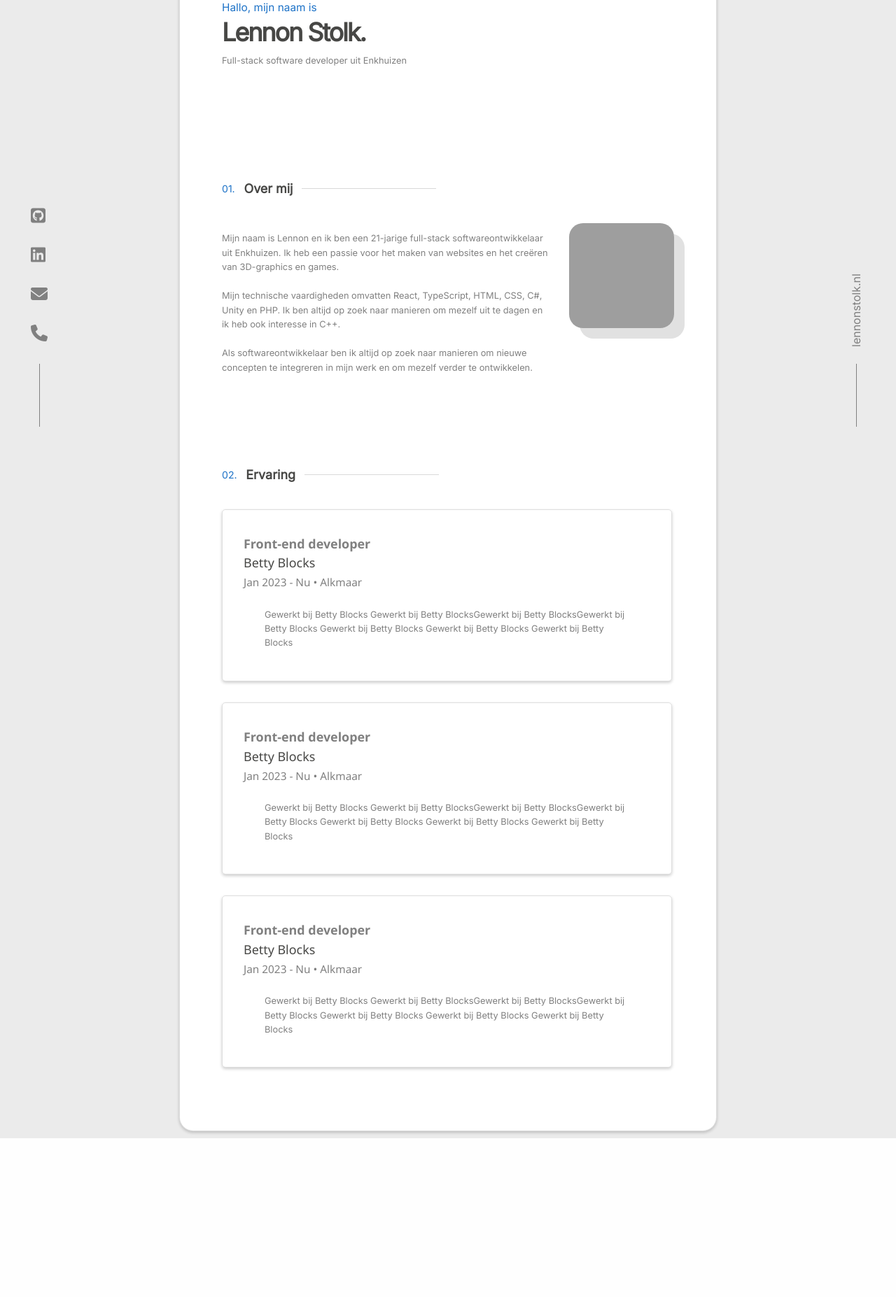
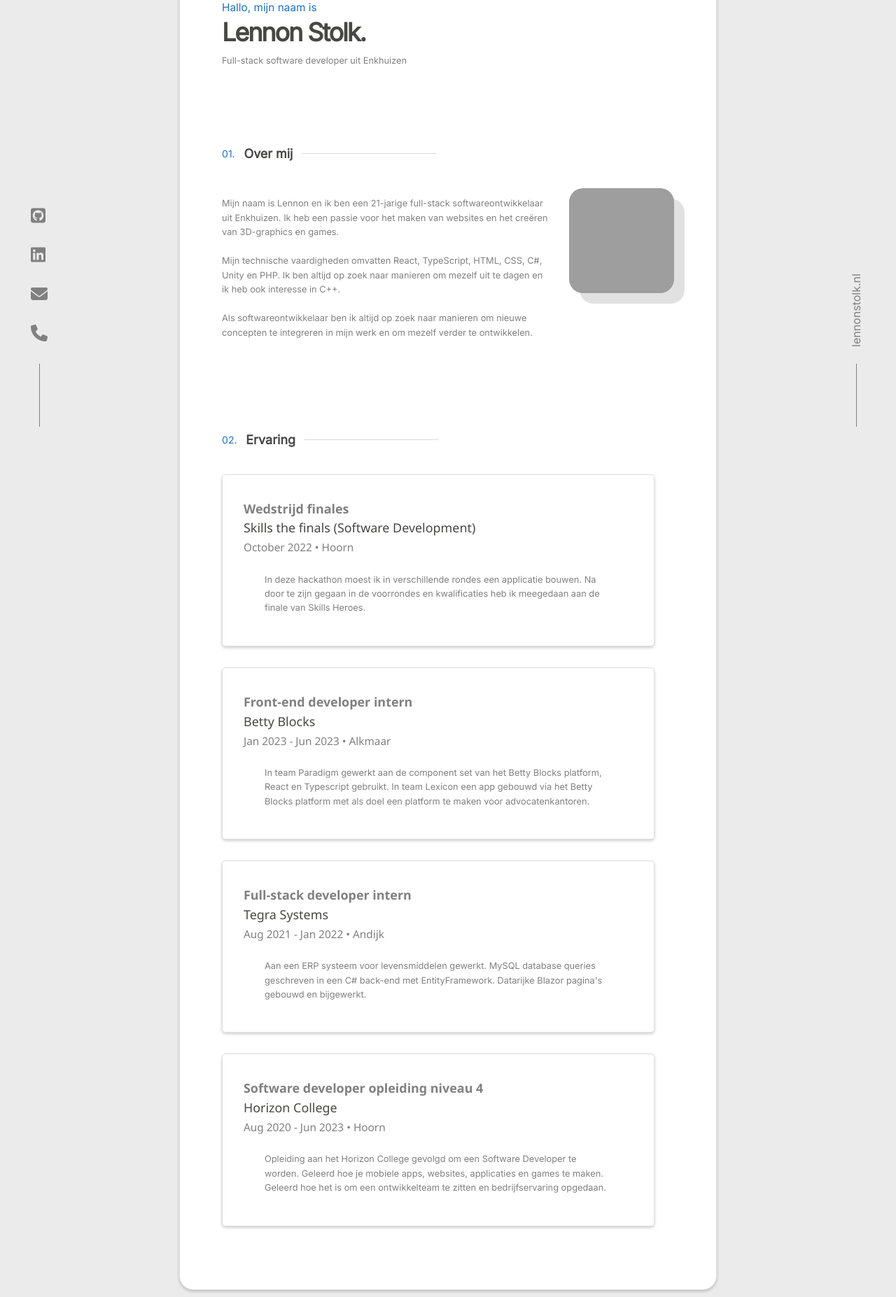
Before and after one commit to LennonStolk/website, a PHP site: page / in a window 1280 px wide. Shown: the part 190-2044 px from the top of the page at 70% size. Before the commit the page ends 1817 px from the top, so only its background shows below. Run offline with PHP 8.4, Linux system fonts and the light colour scheme; some libraries are stand-ins or nearby versions; some web fonts are replaced; grey boxes are pictures that could not be loaded.

Commit message:
Ervaring gedeelte ingevuld

```diff
--- a/css/style.css
+++ b/css/style.css
@@ -268,7 +268,7 @@ body {
 
 .about-me {
   width: 100%;
-  margin: 150px auto 0 auto;
+  margin: 100px auto 0 auto;
 }
 
 .about-me-flex {
@@ -309,7 +309,7 @@ body {
 }
 
 .experience-block {
-  width: min(700px, 90%);
+  width: min(700px, 86%);
   border: 1px solid rgba(0, 0, 0, 0.125);
   border-radius: 5px;
   box-shadow: 0 2px 4px 0 rgba(0, 0, 0, 0.2);
@@ -373,7 +373,7 @@ body {
     margin-bottom: 20px;
   }
   .about-me {
-    margin: 140px auto 0 auto;
+    margin: 50px auto 0 auto;
   }
   .about-me-text {
     padding-right: 20px;
@@ -390,4 +390,7 @@ body {
     transform: translateY(-8px) translateX(-8px);
     box-shadow: 18px 18px rgb(242, 242, 242);
   }
+  .experience {
+    margin: 50px auto 0 auto;
+  }
 }
--- a/index.html
+++ b/index.html
@@ -77,6 +77,7 @@
             <p>Full-stack software developer uit Enkhuizen</p>
         </section>
 
+        <!-- About me -->
         <section class="about-me" id="about-me">
             <div class="section-title">
                 <span class="section-title-number">01.</span>
@@ -100,6 +101,7 @@
             </div>
         </section>
 
+        <!-- Work experience -->
         <section class="experience" id="experience">
             <div class="section-title">
                 <span class="section-title-number">02.</span>
@@ -108,28 +110,39 @@
             </div>
             <ol class="experience-list">
                 <li class="experience-block">
-                    <h6 class="experience-role">Front-end developer</h6>
-                    <h5 class="experience-company">Betty Blocks</h5>
-                    <span class="experience-date-location">Jan 2023 - Nu • Alkmaar</span>
-                    <p class="experience-description">Gewerkt bij Betty Blocks Gewerkt bij Betty BlocksGewerkt bij Betty
-                        BlocksGewerkt bij Betty Blocks Gewerkt bij Betty Blocks Gewerkt bij Betty Blocks Gewerkt bij
-                        Betty Blocks</p>
+                    <h6 class="experience-role">Wedstrijd finales</h6>
+                    <h5 class="experience-company">Skills the finals (Software Development)</h5>
+                    <span class="experience-date-location">October 2022 • Hoorn</span>
+                    <p class="experience-description">In deze hackathon moest ik in verschillende rondes een applicatie
+                        bouwen. Na door te zijn gegaan in de voorrondes en kwalificaties heb ik
+                        meegedaan aan de finale van Skills Heroes.
+                    </p>
                 </li>
                 <li class="experience-block">
-                    <h6 class="experience-role">Front-end developer</h6>
+                    <h6 class="experience-role">Front-end developer intern</h6>
                     <h5 class="experience-company">Betty Blocks</h5>
-                    <span class="experience-date-location">Jan 2023 - Nu • Alkmaar</span>
-                    <p class="experience-description">Gewerkt bij Betty Blocks Gewerkt bij Betty BlocksGewerkt bij Betty
-                        BlocksGewerkt bij Betty Blocks Gewerkt bij Betty Blocks Gewerkt bij Betty Blocks Gewerkt bij
-                        Betty Blocks</p>
+                    <span class="experience-date-location">Jan 2023 - Jun 2023 • Alkmaar</span>
+                    <p class="experience-description">In team Paradigm gewerkt aan de component set van het Betty Blocks
+                        platform, React en Typescript gebruikt. In team Lexicon een app gebouwd via het
+                        Betty Blocks platform met als doel een platform te maken voor advocatenkantoren.
+                    </p>
                 </li>
                 <li class="experience-block">
-                    <h6 class="experience-role">Front-end developer</h6>
-                    <h5 class="experience-company">Betty Blocks</h5>
-                    <span class="experience-date-location">Jan 2023 - Nu • Alkmaar</span>
-                    <p class="experience-description">Gewerkt bij Betty Blocks Gewerkt bij Betty BlocksGewerkt bij Betty
-                        BlocksGewerkt bij Betty Blocks Gewerkt bij Betty Blocks Gewerkt bij Betty Blocks Gewerkt bij
-                        Betty Blocks</p>
+                    <h6 class="experience-role">Full-stack developer intern</h6>
+                    <h5 class="experience-company">Tegra Systems</h5>
+                    <span class="experience-date-location">Aug 2021 - Jan 2022 • Andijk</span>
+                    <p class="experience-description">Aan een ERP systeem voor levensmiddelen gewerkt. MySQL database
+                        queries geschreven in een C# back-end met EntityFramework. Datarijke Blazor pagina's gebouwd en
+                        bijgewerkt.
+                    </p>
+                </li>
+                <li class="experience-block">
+                    <h6 class="experience-role">Software developer opleiding niveau 4</h6>
+                    <h5 class="experience-company">Horizon College</h5>
+                    <span class="experience-date-location">Aug 2020 - Jun 2023 • Hoorn</span>
+                    <p class="experience-description">Opleiding aan het Horizon College gevolgd om een Software
+                        Developer te worden. Geleerd hoe je mobiele apps, websites, applicaties en games te maken.
+                        Geleerd hoe het is om een ontwikkelteam te zitten en bedrijfservaring opgedaan.</p>
                 </li>
             </ol>
         </section>
```
